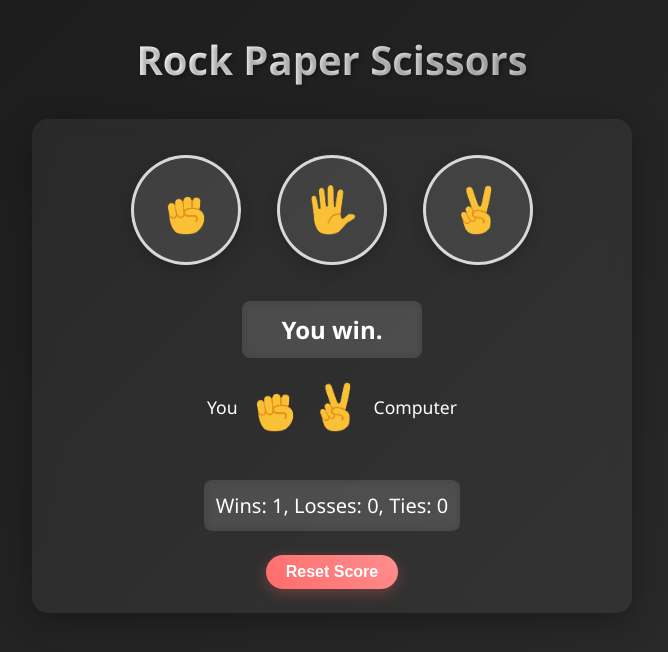
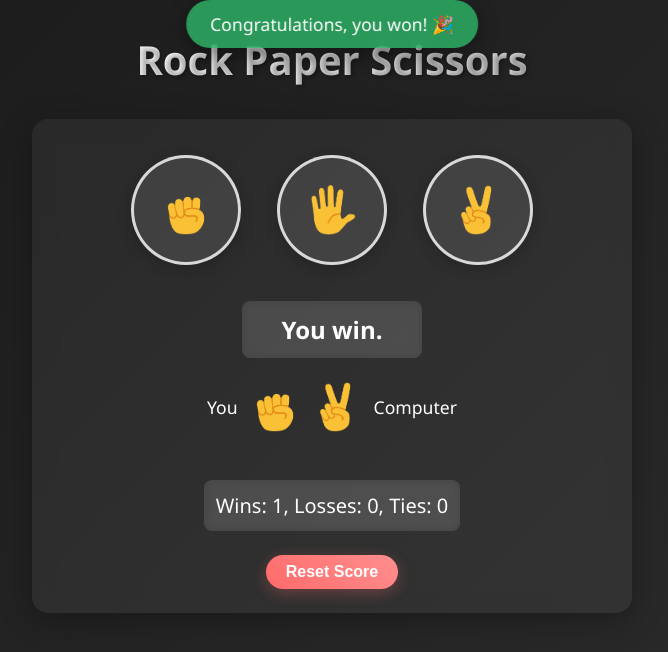
Before and after one commit to Aman05cody/RockPaperScissors, a plain HTML site: page index.html in a window 1280 px wide. Both pictures are taken after a click on the button 494 px from the left and 210 px from the top of the page. Shown: the whole page, without its empty margins (308-976 px from the left). Drawn offline with Linux system fonts and the light colour scheme.

Commit message:
feat: Add win/loss/tie notifications with poppers

```diff
--- a/index.html
+++ b/index.html
@@ -36,6 +36,8 @@
     <button onclick="resetScore();" class="reset-score-button">Reset Score</button>
   </div>
 
+  <div id="toast-notification" class="toast"></div>
+
   <script src="scripts/rock-paper-scissors.js"></script>
 </body>
 
--- a/scripts/rock-paper-scissors.js
+++ b/scripts/rock-paper-scissors.js
@@ -15,6 +15,8 @@ if (!score) {
   };
 }
 */
+
+let toastTimeout;
 
 function playGame(playerMove) {
   const computerMove = pickComputerMove();
@@ -51,10 +53,13 @@ function playGame(playerMove) {
 
   if (result === 'You win.') {
     score.wins += 1;
+    showToast('Congratulations, you won! 🎉', 'win');
   } else if (result === 'You lose.') {
     score.losses += 1;
+    showToast('Better luck next time 😔', 'lose');
   } else if (result === 'Tie.') {
     score.ties += 1;
+    showToast("Oh, it's a tie 😐", 'tie');
   }
 
   localStorage.setItem('score', JSON.stringify(score));
@@ -99,3 +104,17 @@ function pickComputerMove() {
 
   return computerMove;
 }
+
+function showToast(message, type) {
+  const toast = document.getElementById('toast-notification');
+  toast.textContent = message;
+  toast.className = 'toast'; // Reset classes
+  toast.classList.add('show', type);
+
+  // Clear previous timeout if it exists
+  clearTimeout(toastTimeout);
+
+  toastTimeout = setTimeout(() => {
+    toast.classList.remove('show');
+  }, 3000); // Hide after 3 seconds
+}
--- a/styles/rock-paper-scissors.css
+++ b/styles/rock-paper-scissors.css
@@ -130,6 +130,41 @@ body {
   background: linear-gradient(45deg, #ff5252, #ff7676);
 }
 
+/* Toast Notification Styles */
+.toast {
+  position: fixed;
+  top: 0px;
+  left: 50%;
+  transform: translate(-50%, -100px);
+  padding: 12px 24px;
+  border-radius: 25px;
+  color: white;
+  font-size: 1.1rem;
+  font-weight: 500;
+  z-index: 1000;
+  opacity: 0;
+  visibility: hidden;
+  transition: transform 0.5s ease, opacity 0.5s ease;
+  box-shadow: 0 5px 20px rgba(0, 0, 0, 0.4);
+  backdrop-filter: blur(10px);
+}
+
+.toast.show {
+  transform: translate(-50%, 0);
+  opacity: 1;
+  visibility: visible;
+}
+
+.toast.win {
+  background: rgba(46, 204, 113, 0.7); /* Green for win */
+}
+.toast.lose {
+  background: rgba(231, 76, 60, 0.7); /* Red for lose */
+}
+.toast.tie {
+  background: rgba(243, 156, 18, 0.7); /* Orange for tie */
+}
+
 @media (max-width: 600px) {
   body {
     padding: 0.75rem;
```
Also changed, not shown: rock-paper-scissors.html (deleted, +0 -42 lines).
